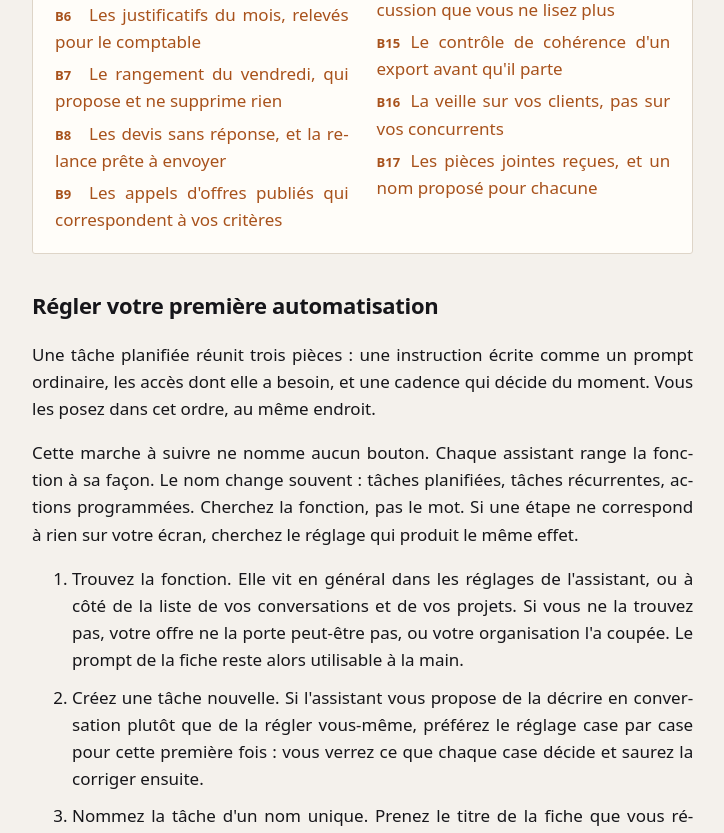
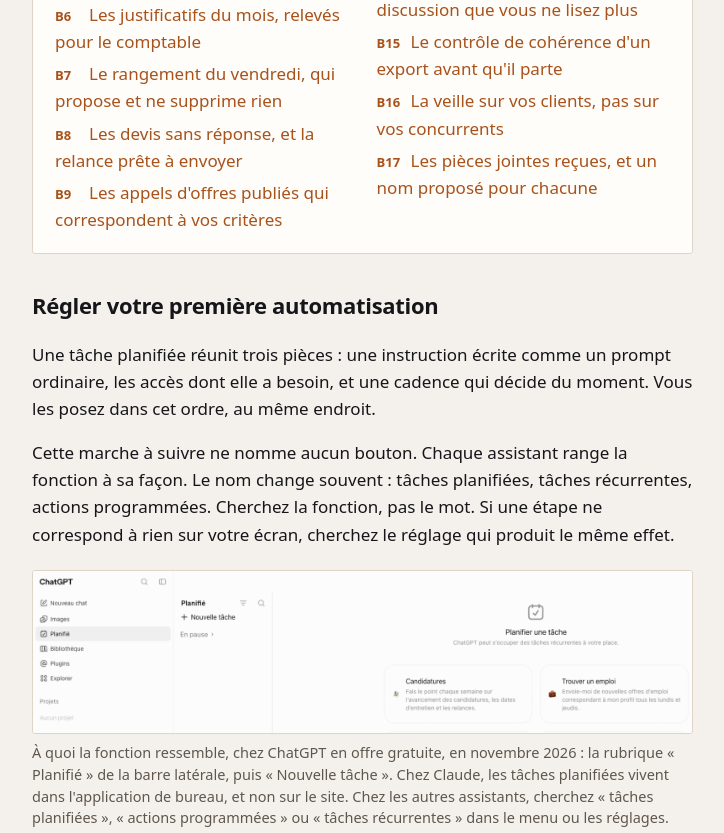
Before and after one commit to iapourlebureau/iapourlebureau.github.io, a plain HTML site: page automatisations.html in a window 1280 px wide. Shown: the part 1373-2206 px from the top of the page, without its empty margins (162-886 px from the left). Drawn offline with Linux system fonts and the light colour scheme.

Commit message:
met a jour les prompts depuis le manuscrit

```diff
--- a/automatisations.html
+++ b/automatisations.html
@@ -475,6 +475,14 @@ td.chapitre { white-space: nowrap; font-weight: 600; }
 .tache dd { margin: 3px 0 0; }
 .prolonge { margin: 0 0 12px; font-size: 15px; font-style: italic; }
 
+/* Refonte du 22 novembre 2026 (« ameliore la page ») : texte aligne a
+   gauche, sans cesure forcee, comme la page des variantes ; la colonne
+   justifiee creusait des trous dans les titres du sommaire. */
+body #contenu p, body #contenu li { text-align: left; hyphens: manual; -webkit-hyphens: manual; }
+figure.capture { margin: 22px 0 28px; max-width: 68ch; }
+figure.capture img { display: block; width: 100%; height: auto;
+  border: 1px solid var(--trait); border-radius: 3px; background: #fff; }
+figure.capture figcaption { margin-top: 8px; font-size: 14.5px; color: var(--encre-douce); line-height: 1.5; }
 .sommaire { max-width: 68ch; }
 .sommaire .parcours { margin: 0 0 6px; }
 .sommaire .parcours strong { font-weight: 700; }
@@ -891,6 +899,16 @@ moment. Vous les posez dans cet ordre, au même endroit.</p>
 actions programmées. Cherchez la fonction, pas le mot. Si une étape ne
 correspond à rien sur votre écran, cherchez le réglage qui produit le même
 effet.</p>
+<figure class="capture">
+<img src="capture-taches-chatgpt.png" width="1568" height="386" loading="lazy"
+ alt="ChatGPT : dans la barre latérale, la rubrique Planifié ; à côté, le bouton Nouvelle tâche et des modèles de tâches récurrentes.">
+<figcaption>À quoi la fonction ressemble, chez ChatGPT en offre gratuite, en
+novembre 2026 : la rubrique « Planifié » de la barre latérale, puis
+« Nouvelle tâche ». Chez Claude, les tâches planifiées vivent dans
+l'application de bureau, et non sur le site. Chez les autres assistants,
+cherchez « tâches planifiées », « actions programmées » ou « tâches
+récurrentes » dans le menu ou les réglages.</figcaption>
+</figure>
 <ol class="etapes">
 <li>Trouvez la fonction. Elle vit en général dans les réglages de l&#x27;assistant, ou à côté de la liste de vos conversations et de vos projets. Si vous ne la trouvez pas, votre offre ne la porte peut-être pas, ou votre organisation l&#x27;a coupée. Le prompt de la fiche reste alors utilisable à la main.</li>
 <li>Créez une tâche nouvelle. Si l&#x27;assistant vous propose de la décrire en conversation plutôt que de la régler vous-même, préférez le réglage case par case pour cette première fois : vous verrez ce que chaque case décide et saurez la corriger ensuite.</li>
```
Also changed, not shown: adapter-les-prompts.html (+1 -1 lines), bonus-questionnaire-securite.html (+1 -1 lines), capture-taches-chatgpt.png (added).
